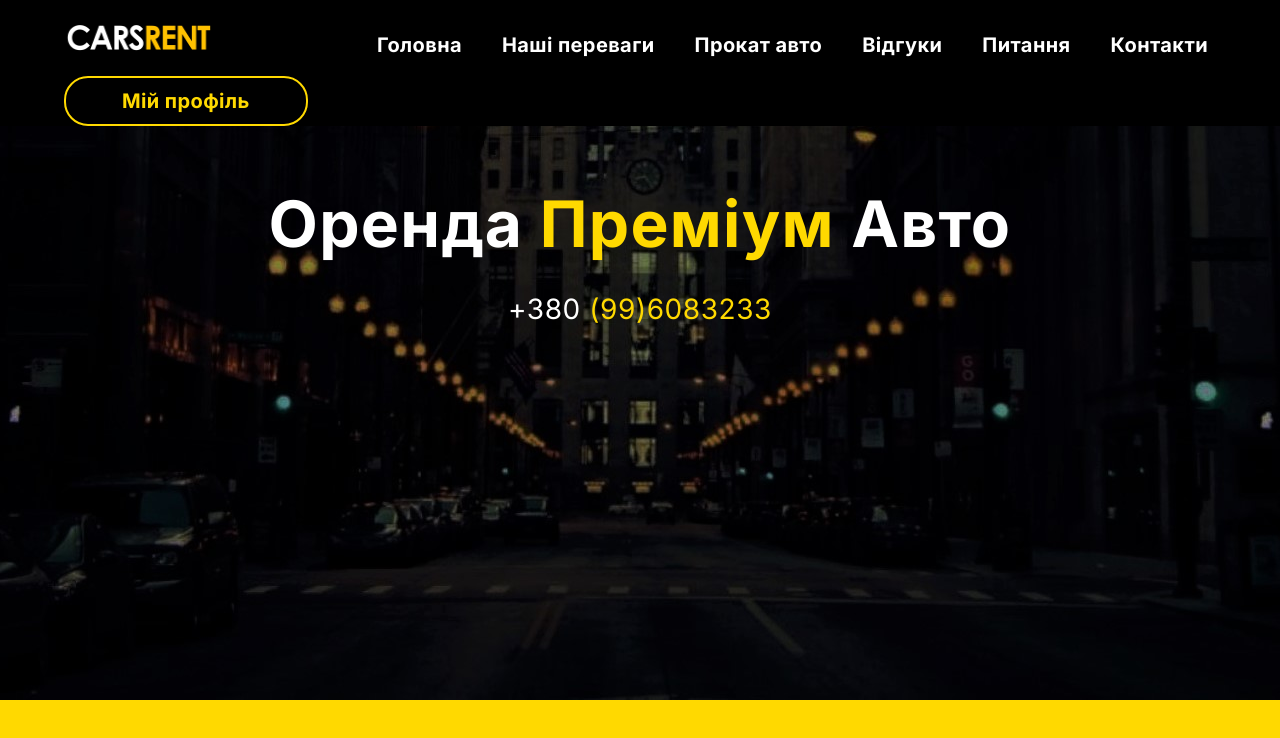
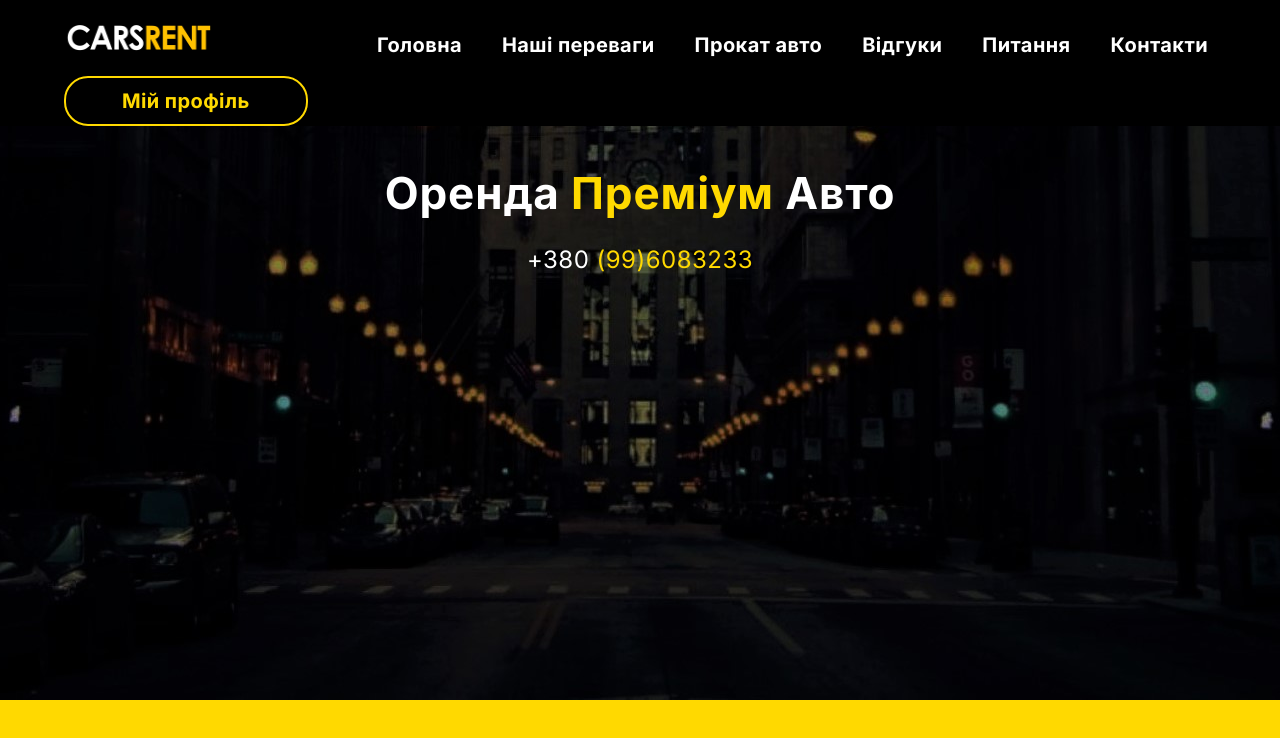
Before and after one commit to dotdencode21/inesa_course_work, a Vue app in the folder client/: page /#/ in a window 1280 px wide. Shown: the top 738 px of the page. Built offline with nearby package versions, Linux system fonts and the light colour scheme.

Commit message:
change title

```diff
--- a/client/src/pages/Home/sections/Introduction/index.vue
+++ b/client/src/pages/Home/sections/Introduction/index.vue
@@ -34,7 +34,7 @@ export default {};
   object-fit: cover;
   background-repeat: no-repeat;
   background-position: bottom;
-  padding: 10em 4em;
+  padding: 9em 4em;
 }
 .introduction__discount {
   width: 100%;
@@ -53,7 +53,7 @@ export default {};
 }
 .introduction__advertising__block__title {
   color: #fff;
-  font-size: 4em;
+  font-size: 2.75em;
   font-weight: 700;
   letter-spacing: 0.02em;
 }
@@ -62,7 +62,7 @@ export default {};
 }
 .introduction__advertising__block__phone {
   color: #fff;
-  font-size: 1.75em;
+  font-size: 1.5em;
   font-weight: 500;
   letter-spacing: 0.02em;
 }
```
